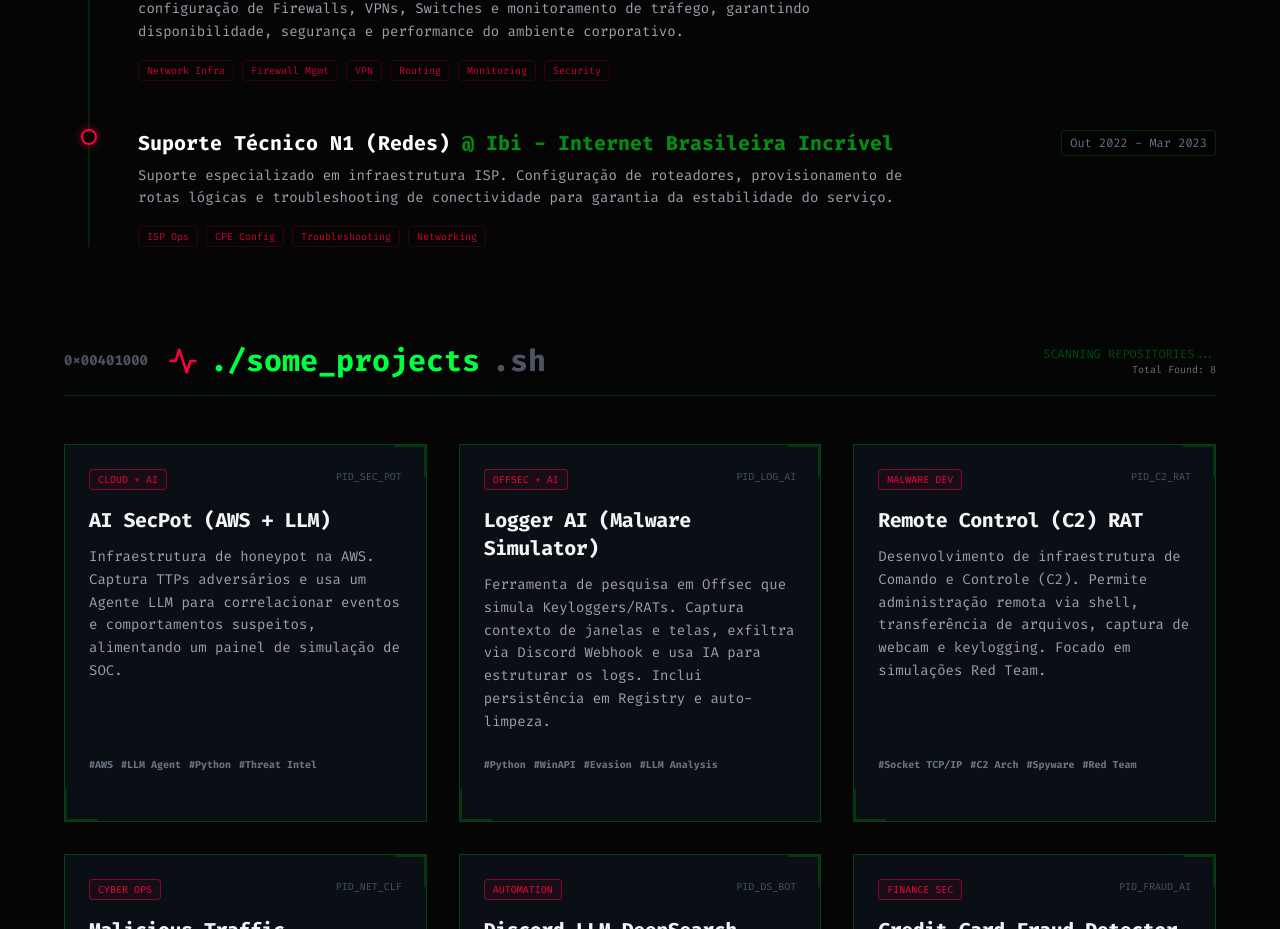
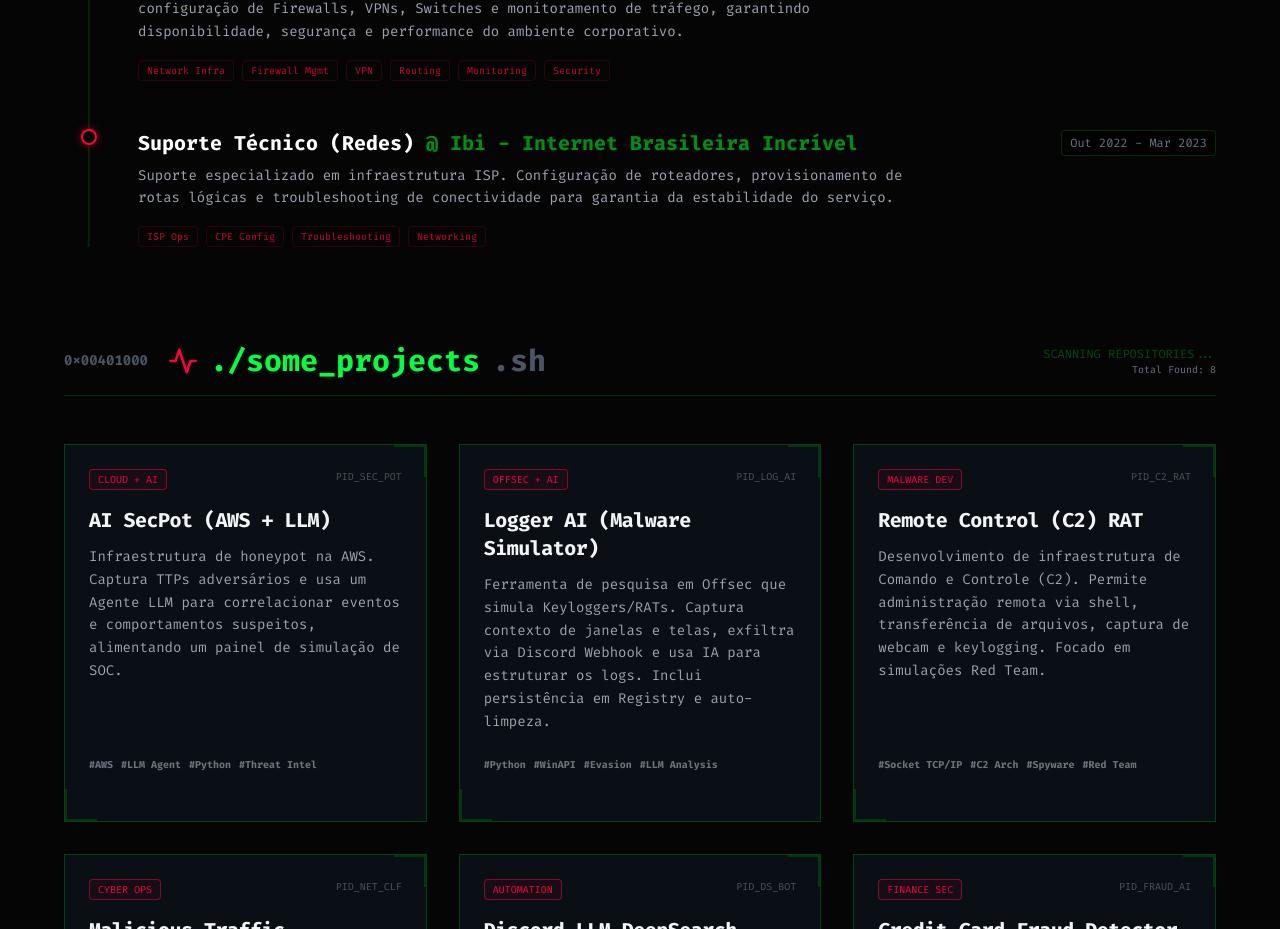
Before and after one commit to Makonmm/portfolio, a React (Vite) app: page / in a window 1280 px wide. Shown: the part 1797-2726 px from the top of the page. Built offline with nearby package versions, Linux system fonts and the light colour scheme.

Commit message:
fix: editing description

```diff
--- a/src/App.jsx
+++ b/src/App.jsx
@@ -190,7 +190,7 @@ const EXPERIENCES = [
     tech: ["Network Infra", "Firewall Mgmt", "VPN", "Routing", "Monitoring", "Security"]
   },
   {
-    role: "Suporte Técnico N1 (Redes)",
+    role: "Suporte Técnico (Redes)",
     company: "Ibi - Internet Brasileira Incrível",
     period: "Out 2022 - Mar 2023",
     description: "Suporte especializado em infraestrutura ISP. Configuração de roteadores, provisionamento de rotas lógicas e troubleshooting de conectividade para garantia da estabilidade do serviço.",
```
